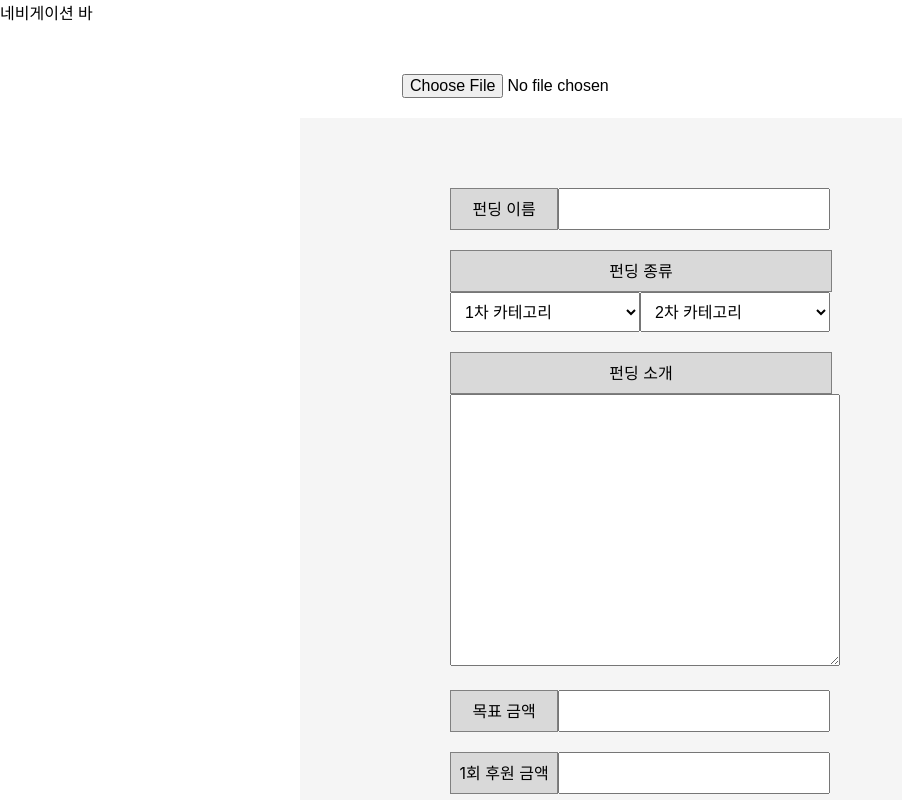
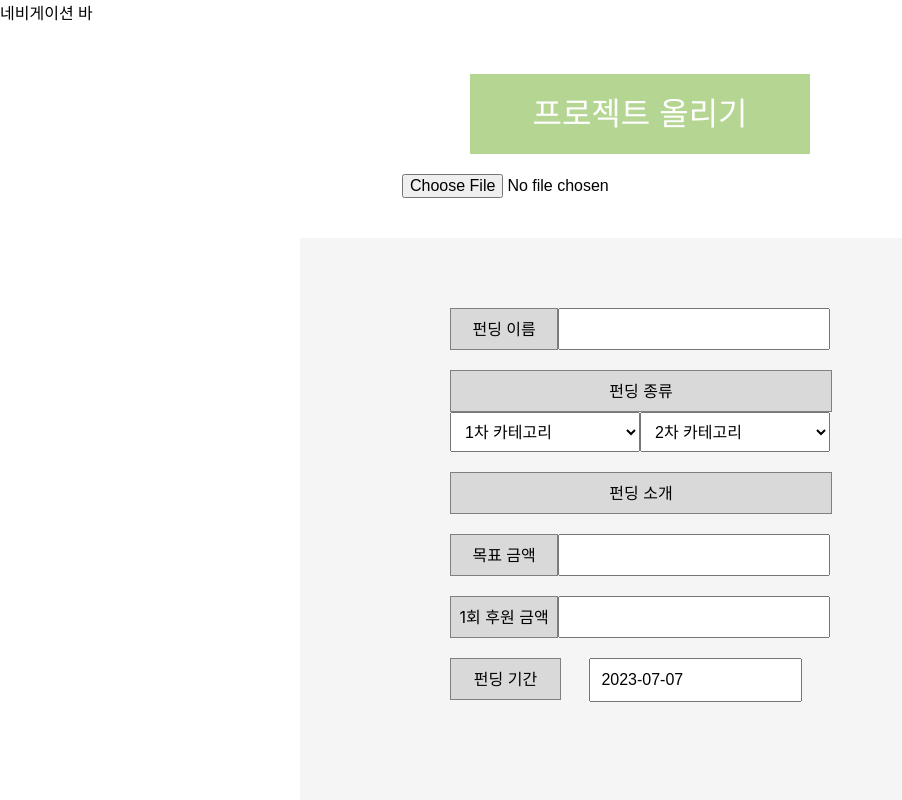
Before and after one commit to Team-Algebra/boonbae-frontend, a React (Create React App) app in the folder boonbae/: page /fund/regist in a window 1280 px wide. Shown: the top 800 px of the page, without its empty margins (0-902 px from the left). Built offline with nearby package versions, Linux system fonts and the light colour scheme.

Commit message:
펀딩 등록 페이지 제작중

```diff
--- a/boonbae/src/pages/FundRegist/FundRegist.jsx
+++ b/boonbae/src/pages/FundRegist/FundRegist.jsx
@@ -29,22 +29,34 @@ const FundRegist = () => {
         }
 
         if (selectedCategory === "제품") {
-            setSecondCategoryList(["화장품", "음식", "전자제품"])
+            setSecondCategoryList([
+                { name: "화장품", pk: 0 },
+                { name: "음식", pk: 1 },
+                { name: "전자제품", pk: 2 }
+            ]);
         } else if (selectedCategory === "캠페인") {
-            setSecondCategoryList(["봉사활동", "후원"])
+            setSecondCategoryList([
+                { name: "봉사활동", pk: 3 },
+                { name: "후원", pk: 4 }
+            ]);
         } else {
             setSecondCategoryList([]);
         }
-    }
+    };
 
     const handleSecondCategory = (event) => {
         const selectedCategory = event.target.value;
+        const selectedPk = secondCategoryList.find(
+            (option) => option.name === selectedCategory
+        )?.pk;
+
         if (selectedCategory === "") {
             window.alert("2차 카테고리를 선택하세요.");
         } else {
-            setSecondCategory(selectedCategory);
+            setSecondCategory(selectedPk);
+            console.log(selectedPk);
         }
-    }
+    };
 
     const handleContactWrite = async () => {
         try {
@@ -108,8 +120,13 @@ const FundRegist = () => {
         setMainImage(e.target.files[0]);
     };
 
+    const handleIntroductionChange = (newContent) => {
+        setIntroduction(newContent);
+    };
+
     return (
         <div className="fund-regist">
+            <div className="fund-regist-header">프로젝트 올리기</div>
             <div className="main-image-select">
                 <input type="file" onChange={handleFileChange}></input>
             </div>
@@ -133,8 +150,8 @@ const FundRegist = () => {
                         <select value={secondCategory} onChange={handleSecondCategory}>
                             <option value="">2차 카테고리</option>
                             {secondCategoryList.map((option) => (
-                                <option value={option}>
-                                    {option}
+                                <option key={option.pk} value={option.name}>
+                                    {option.name}
                                 </option>
                             ))}
                         </select>
@@ -142,7 +159,7 @@ const FundRegist = () => {
                 </div>
                 <div className="fund-introduction">
                     <div className="fund-info-type2">펀딩 소개</div>
-                    <textarea onChange={(e) => { e.target.value }}></textarea>
+
                 </div>
                 <div className="fund-target-amount">
                     <div className="fund-info-type1">목표 금액</div>
--- a/boonbae/src/styles/FundRegist.css
+++ b/boonbae/src/styles/FundRegist.css
@@ -5,6 +5,19 @@
     margin: 50px 300px
 }
 
+.fund-regist-header {
+    width: 50%;
+    height: 80px;
+    line-height: 80px;
+    background-color: #B5D692;
+    color: white;
+    font-size: 2rem;
+    margin: 0 auto;
+}
+
+.main-image-select {
+    margin: 20px 0;
+}
 
 .fund-info {
     height: 700px;
@@ -64,7 +77,7 @@
 }
 
 .react-datepicker-wrapper {
-    width: 70%;
+    width: 74%;
 }
 
 .fund-introduction textarea {
```
Also changed, not shown: boonbae/package.json (+8 -0 lines), 1 other file (tests, documents, lock files or other folders).
